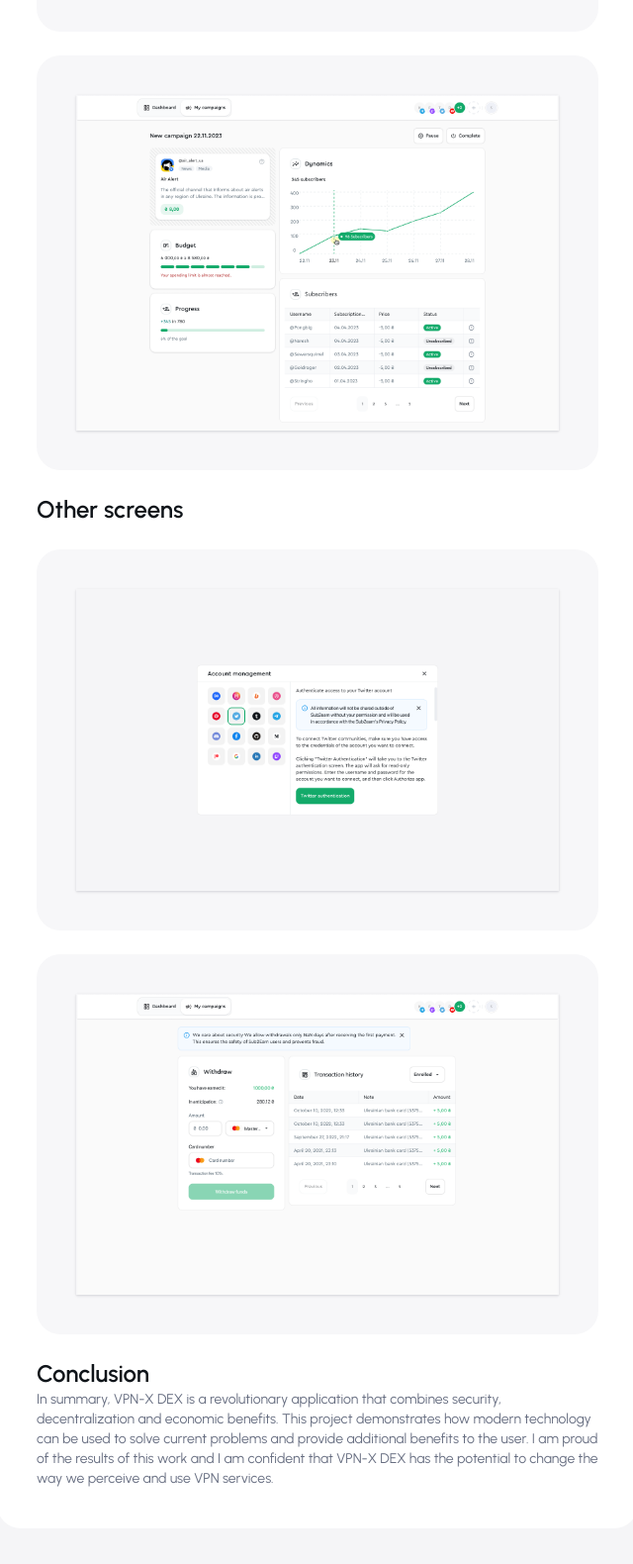
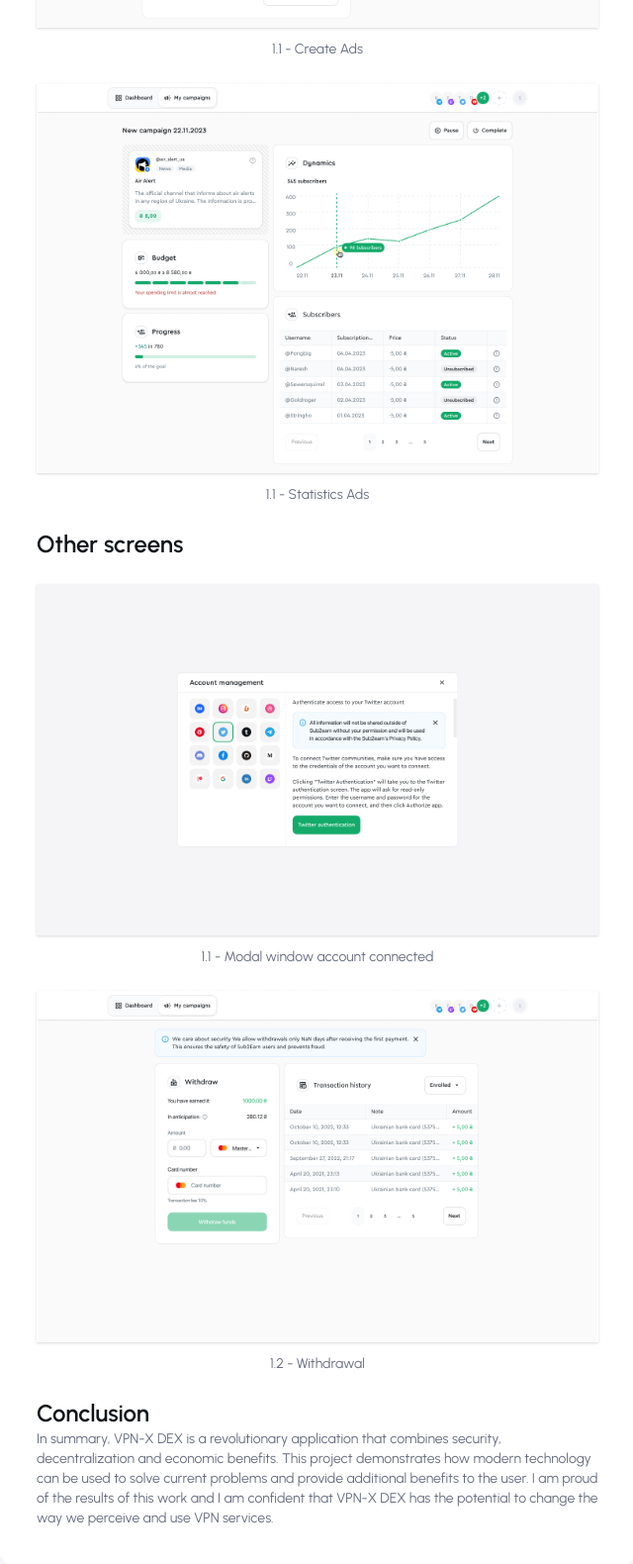
Before and after one commit to mirvald-design/my-portfolio, a plain HTML site: page sub&earn.html in a window 1280 px wide. Shown: the part 4506-6086 px from the top of the page at 99% size, without its empty margins (319-959 px from the left). Drawn offline with Linux system fonts and the light colour scheme.

Commit message:
add sub&earn

```diff
--- a/sub&earn.html
+++ b/sub&earn.html
@@ -127,30 +127,34 @@
 
             <h1>Campaigns</h1>
 
-            <div class="container-photo">
+            <div class="container-photo-text">
                 <img src="./images/project-photo/sub&earn/create ads@1x.png"
                     srcset="./images/project-photo/sub&earn/create ads@2x.png 2x"
                     sizes="(max-width: 600px) 100vw, (max-width: 1200px) 50vw, 25vw" class="max-width-image">
+                    <p>1.1 - Create Ads</p>
             </div>
 
-            <div class="container-photo">
+            <div class="container-photo-text">
                 <img src="./images/project-photo/sub&earn/stat ads@1x.png"
                     srcset="./images/project-photo/sub&earn/stat ads@1x.png 2x"
                     sizes="(max-width: 600px) 100vw, (max-width: 1200px) 50vw, 25vw" class="max-width-image">
+                    <p>1.1 - Statistics Ads</p>
             </div>
 
             <h1>Other screens</h1>
 
-            <div class="container-photo">
+            <div class="container-photo-text">
                 <img src="./images/project-photo/sub&earn/modal account connected@1x.png"
                     srcset="./images/project-photo/sub&earn/modal account connected@2x.png 2x"
                     sizes="(max-width: 600px) 100vw, (max-width: 1200px) 50vw, 25vw" class="max-width-image">
+                    <p>1.1 - Modal window account connected</p>
             </div>
 
-            <div class="container-photo">
+            <div class="container-photo-text">
                 <img src="./images/project-photo/sub&earn/withdrawal@1x.png"
                     srcset="./images/project-photo/sub&earn/withdrawal@2x.png 2x"
                     sizes="(max-width: 600px) 100vw, (max-width: 1200px) 50vw, 25vw" class="max-width-image">
+                    <p>1.2 - Withdrawal</p>
             </div>
 
 
```
